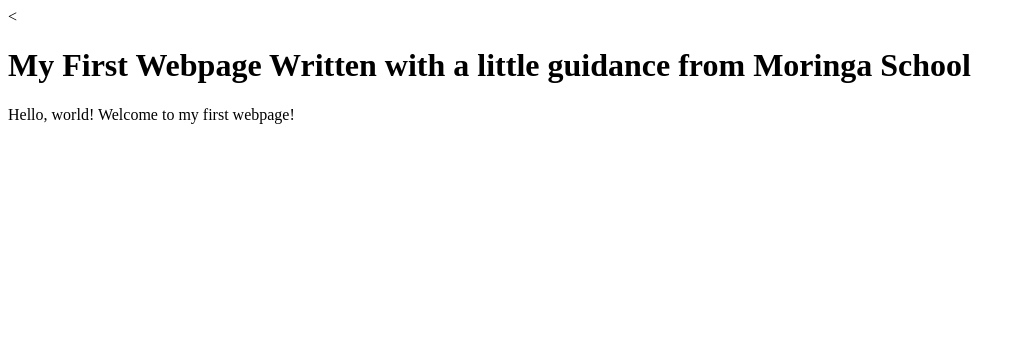
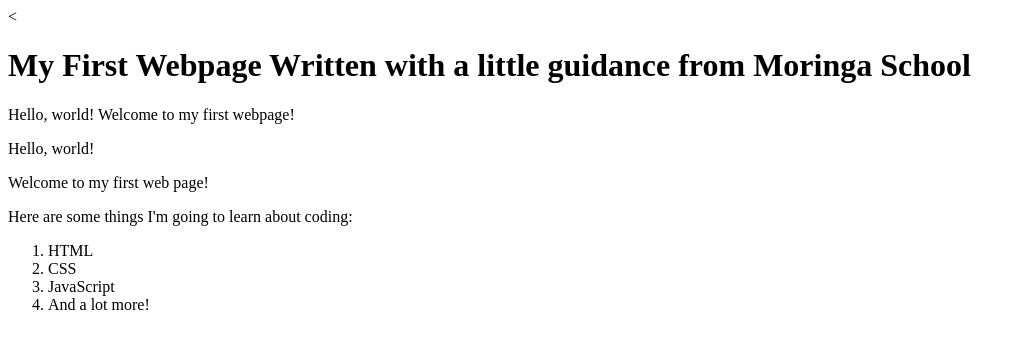
Before and after one commit to BernardMugita/my-first-web-page, a plain HTML site: page my-first-web-page.html in a window 1280 px wide. Shown: the whole page, without its empty margins (0-1026 px from the left). Drawn offline with Linux system fonts and the light colour scheme.

Commit message:
Add list element

```diff
--- a/my-first-web-page.html
+++ b/my-first-web-page.html
@@ -10,8 +10,20 @@
       My First Webpage
       Written with a little guidance from Moringa School
 
-   </h1>
+    </h1>
     Hello, world!
         Welcome to my first webpage!
+        <p>Hello, world!</p>
+        <p>Welcome to my first web page!</p>
+
+        <p>Here are some things I'm going to learn about coding:</p>
+
+          <ol>
+            <li>HTML</li>
+            <li>CSS</li>
+            <li>JavaScript</li>
+            <li>And a lot more!</li>
+          </ol>
+
   </body>
 </html>
```
